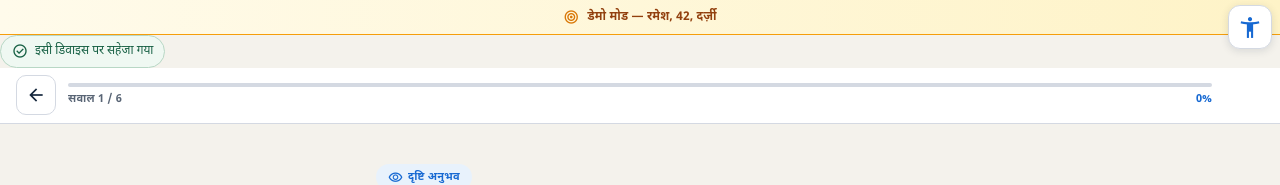
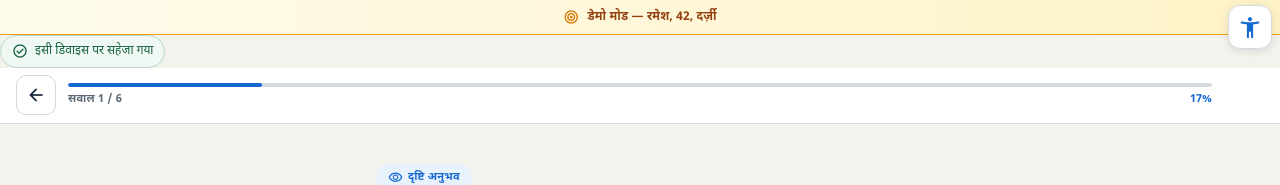
Before and after one commit to nehamalik12210/sightsteps, a React (Vite) app: page / in a window 1280 px wide. Both pictures are taken after a click on the button 640 px from the left and 457 px from the top of the page. Shown: the top 185 px of the page. Built offline with nearby package versions, Linux system fonts and the light colour scheme.

Commit message:
fix: align question count label percentage and blue progress bar

```diff
--- a/src/pages/Intake.jsx
+++ b/src/pages/Intake.jsx
@@ -2,7 +2,7 @@ import { useCallback, useEffect, useMemo, useRef, useState } from 'react';
 import { useNavigate } from 'react-router-dom';
 import { useApp } from '../context/AppContext.jsx';
 import { t } from '../data/i18n.js';
-import { getQuestionForActivities, getVisibleQuestions, isAnswerComplete } from '../data/questions.js';
+import { getQuestionForActivities, getQuestionPositionProgress, getVisibleQuestions, isAnswerComplete } from '../data/questions.js';
 import { speakWhenReady, stopSpeaking } from '../utils/tts.js';
 import { getBackNavigationAnswerIds } from '../utils/sessionRouting.js';
 import VoiceNoteField from '../components/VoiceNoteField.jsx';
@@ -62,12 +62,6 @@ export default function Intake() {
   }, [answers, activities, isDemo, demoPersona]);
 
   const currentOptions = currentQuestion?.options || [];
-
-  const progress = useMemo(() => {
-    const total = visibleQuestions.length;
-    const answered = visibleQuestions.filter((question) => isAnswerComplete(answers[question.id])).length;
-    return { answered, total, fraction: total ? answered / total : 0 };
-  }, [answers, visibleQuestions]);
 
   // Find the next unanswered question. Invalid legacy entries with value: undefined
   // are treated as unanswered, so older sessions recover from the previous back bug.
@@ -257,7 +251,7 @@ export default function Intake() {
     return <main className="iq iq--loading" id="main-content" tabIndex="-1" aria-live="polite"><p>{t('common.loading', lang)}</p></main>;
   }
 
-  const questionIndex = Math.max(0, visibleQuestions.findIndex((question) => question.id === currentQuestion.id));
+  const progress = getQuestionPositionProgress(visibleQuestions, currentQuestion.id);
   const demoAnswer = isDemo ? demoPersona?.answers?.[currentQuestion.id] : null;
   const isTTSQuestion = typeof window !== 'undefined' && Boolean(window.speechSynthesis && window.SpeechSynthesisUtterance);
   const stage = STAGE_META[currentQuestion.category] || { en: 'Question', hi: 'सवाल', icon: 'help' };
@@ -283,14 +277,14 @@ export default function Intake() {
         <div className="iq__progress-area">
           <div className="iq__progress-track" role="progressbar"
             aria-label={lang === 'hi' ? 'सवालों की प्रगति' : 'Question progress'}
-            aria-valuemin={0} aria-valuemax={100} aria-valuenow={Math.round(progress.fraction * 100)}>
-            <div className="iq__progress-fill" style={{ width: `${progress.fraction * 100}%` }} />
+            aria-valuemin={0} aria-valuemax={100} aria-valuenow={progress.percent}>
+            <div className="iq__progress-fill" style={{ width: `${progress.percent}%` }} />
           </div>
           <div className="iq__progress-meta">
             <span className="iq__progress-step">
-              {t('intake.questionOf', lang, { current: questionIndex + 1, total: visibleQuestions.length })}
+              {t('intake.questionOf', lang, { current: progress.current, total: progress.total })}
             </span>
-            <span className="iq__progress-pct">{Math.round(progress.fraction * 100)}%</span>
+            <span className="iq__progress-pct">{progress.percent}%</span>
           </div>
         </div>
       </header>
```
